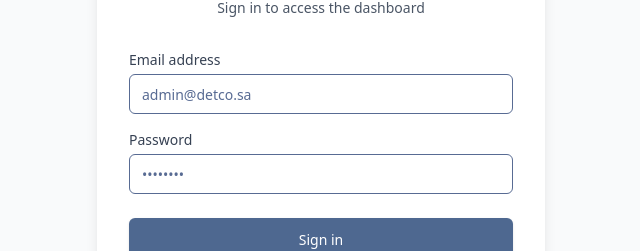
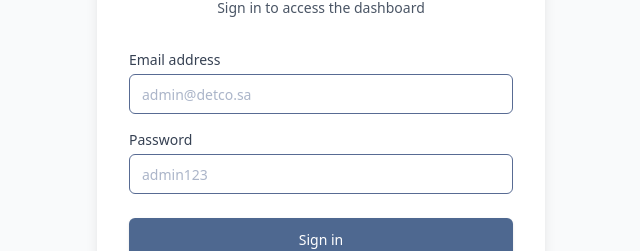
Before and after one commit to kashifsoh678/detco-shades, a Next.js app: page /admin in a window 1280 px wide. Shown: the part 343-594 px from the top of the page, without its empty margins (319-959 px from the left). Built offline with nearby package versions, Linux system fonts and the light colour scheme; no server answers.

Commit message:
refactor: remove default admin login credentials and update placeholder texts.

```diff
--- a/app/admin/page.tsx
+++ b/app/admin/page.tsx
@@ -52,8 +52,8 @@ const LoginPage = () => {
     } = useForm<FormData>({
         resolver: zodResolver(formSchema),
         defaultValues: {
-            email: "admin@detco.sa",
-            password: "admin123",
+            // email: "admin@detco.sa",
+            // password: "admin123",
         },
     })
 
@@ -108,9 +108,10 @@ const LoginPage = () => {
                                 <Input
                                     id="email"
                                     type="email"
-                                    placeholder="admin@example.com"
+                                    placeholder="admin@detco.sa"
                                     autoComplete="email"
                                     {...register("email")}
+
                                     className={`transition-colors ${errors.email ? 'border-red-500 focus-visible:ring-red-500' : ''}`}
                                 />
                                 {errors.email && (
@@ -130,7 +131,7 @@ const LoginPage = () => {
                                 <Input
                                     id="password"
                                     type="password"
-                                    placeholder="••••••••"
+                                    placeholder="admin123"
                                     autoComplete="current-password"
                                     {...register("password")}
                                     className={`transition-colors ${errors.password ? 'border-red-500 focus-visible:ring-red-500' : ''}`}
```
